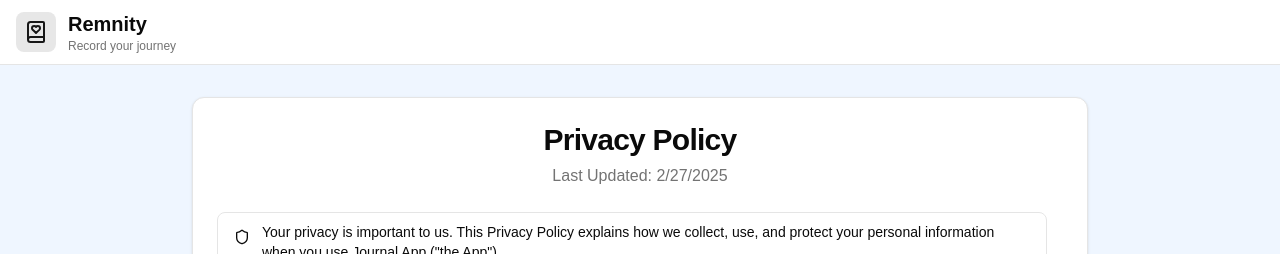
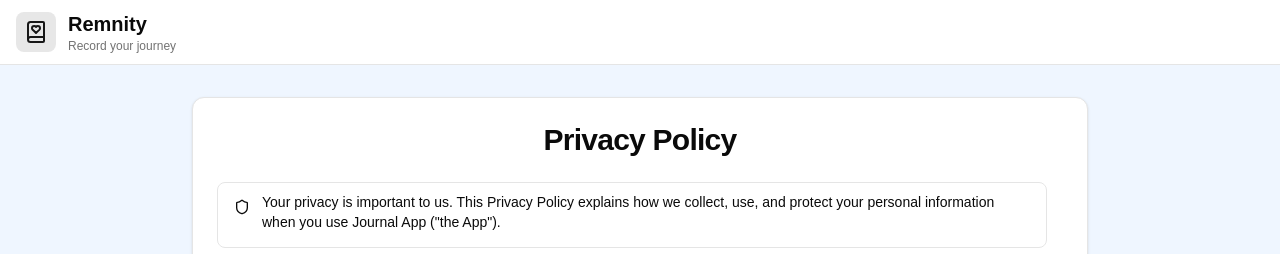
Before and after one commit to 18paulb/Journal, a Next.js app in the folder journalfrontend/: page /info/privacy-policy in a window 1280 px wide. Shown: the top 254 px of the page. Built offline with nearby package versions, Linux system fonts and the light colour scheme; no server answers.

Commit message:
other stuff

```diff
--- a/journalfrontend/app/actions/journalEntryActions.js
+++ b/journalfrontend/app/actions/journalEntryActions.js
@@ -2,6 +2,7 @@
 
 import { deleteImage } from '@/lib/aws/s3';
 import { deleteAudio } from '@/lib/aws/s3';
+import { getJournalEntry as getEntry } from '@/lib/aws/dynamodb';
 
 export async function uploadJournalEntry() {}
 
@@ -16,3 +17,7 @@ export async function deleteEntryImage(key) {
 export async function deleteEntryAudio(key) {
   await deleteAudio(key);
 }
+
+export async function getJournalEntry(date, email) {
+  await getEntry(date, email)
+}
--- a/journalfrontend/app/info/privacy-policy/page.jsx
+++ b/journalfrontend/app/info/privacy-policy/page.jsx
@@ -2,7 +2,6 @@ import { ScrollArea } from '@/components/ui/scroll-area';
 import { Card, CardContent, CardHeader, CardTitle } from '@/components/ui/card';
 import { Alert, AlertDescription } from '@/components/ui/alert';
 import { Shield } from 'lucide-react';
-import DateFactory from '@/lib/client/date-factory';
 
 export default function PrivacyPolicy() {
   return (
@@ -10,9 +9,6 @@ export default function PrivacyPolicy() {
       <Card className="max-w-4xl mx-auto">
         <CardHeader>
           <CardTitle className="text-3xl font-bold text-center">Privacy Policy</CardTitle>
-          <p className="text-muted-foreground text-center mt-2">
-            Last Updated: {DateFactory.getTodayDate().toLocaleDateString()}
-          </p>
         </CardHeader>
         <CardContent>
           <ScrollArea className="h-[600px] pr-4">
--- a/journalfrontend/app/journal/write/journalWriteComponent.jsx
+++ b/journalfrontend/app/journal/write/[date]/journalWriteComponent.jsx
@@ -17,7 +17,7 @@ import NetworkClient from '@/lib/client/network-client';
 import PhotoUpload from '@/app/components/photo/photo-upload';
 import { Label } from '@/components/ui/label';
 
-import { AudioUpload } from '../../components/audio/audio-upload';
+import { AudioUpload } from '../../../components/audio/audio-upload';
 import DateFactory from '@/lib/client/date-factory';
 
 export default function JournalEntryEditor({ entry }) {
--- a/journalfrontend/app/journal/write/page.jsx
+++ b/journalfrontend/app/journal/write/[date]/page.jsx
@@ -1,14 +1,16 @@
 import { getJournalEntry } from '@/lib/aws/dynamodb';
-import DateFactory from '@/lib/client/date-factory';
 import { getSession } from '@auth0/nextjs-auth0/edge';
 import JournalEntryEditor from './journalWriteComponent';
 
-export default async function Index() {
+export default async function Index({ params }) {
+  const today = (await params).date;
   const session = await getSession();
   const user = session?.user;
 
-  const today = DateFactory.getLocalDateString();
   const entry = await getJournalEntry(today, user.email);
+
+  console.log('Today: ', today);
+  console.log("Today's Entry: ", entry);
 
   return <JournalEntryEditor entry={entry}></JournalEntryEditor>;
 }
```
